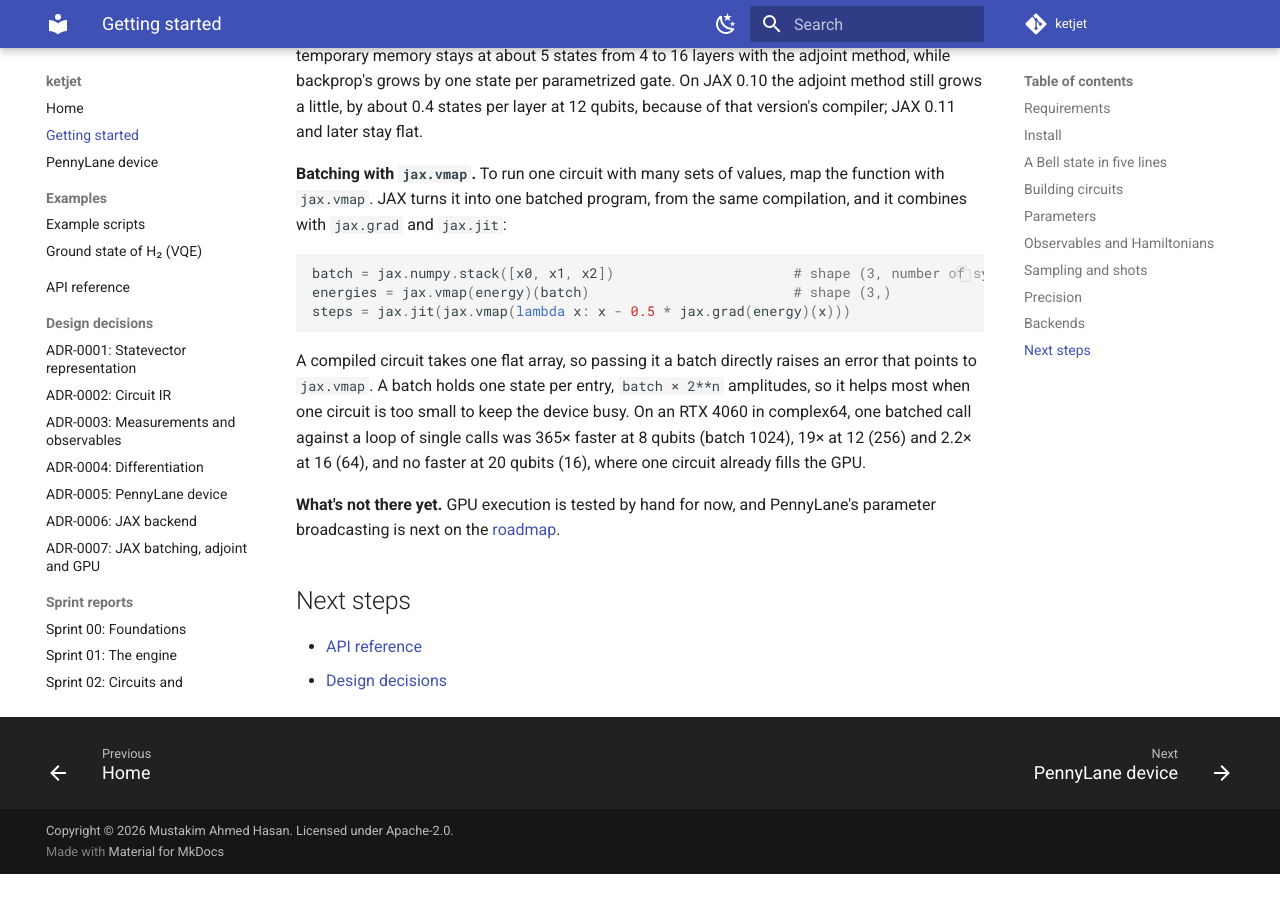
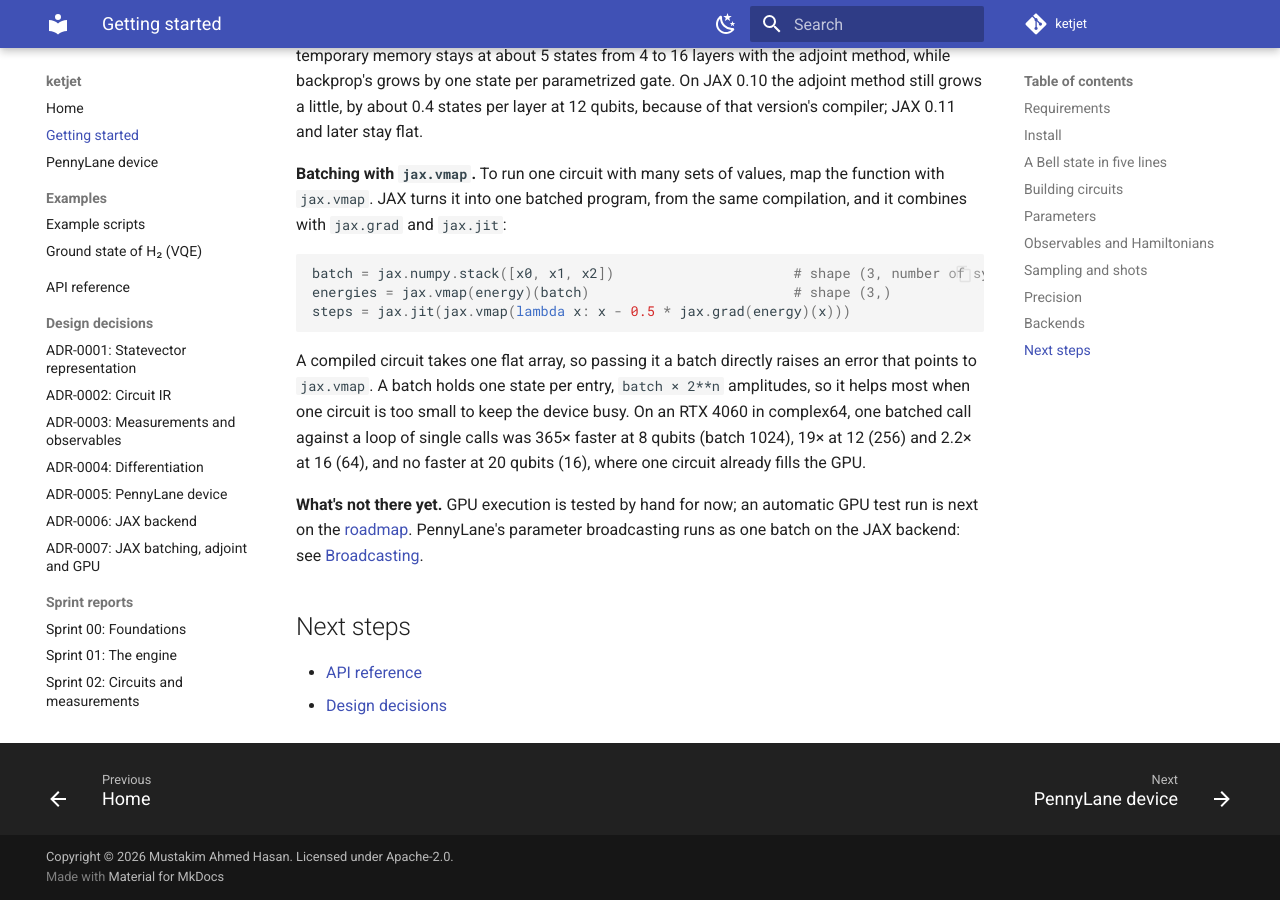
Before and after one commit to hasanahmed77/high-performance-differentiable-quantum-simulator, an MkDocs documentation site: the page built from docs/getting-started.md, in a window 1280 px wide and 900 px high, scrolled down 4276 px. Built offline with MkDocs 1.6.1 and Material for MkDocs 9.7.7, drawn with Linux system fonts in a browser that asks for light colours; nearby versions of some CDN libraries; comment, search, counter and statistics services are not loaded; before the commit the page ends 5150 px from its top, so only the background shows below that.

Commit message:
docs: getting started says broadcasting is done, GPU CI is next
Co-Authored-By: Claude Opus 5.5 <noreply@anthropic.com>

```diff
--- a/docs/getting-started.md
+++ b/docs/getting-started.md
@@ -201,8 +201,9 @@ small to keep the device busy. On an RTX 4060 in complex64, one batched call aga
 365× faster at 8 qubits (batch 1024), 19× at 12 (256) and 2.2× at 16 (64), and no faster at 20 qubits (16), where
 one circuit already fills the GPU.
 
-**What's not there yet.** GPU execution is tested by hand for now, and PennyLane's parameter broadcasting is next
-on the [roadmap](https://github.com/hasanahmed77/high-performance-differentiable-quantum-simulator#roadmap).
+**What's not there yet.** GPU execution is tested by hand for now; an automatic GPU test run is next on the
+[roadmap](https://github.com/hasanahmed77/high-performance-differentiable-quantum-simulator#roadmap). PennyLane's
+parameter broadcasting runs as one batch on the JAX backend: see [Broadcasting](pennylane.md#broadcasting).
 
 ## Next steps
 
```
